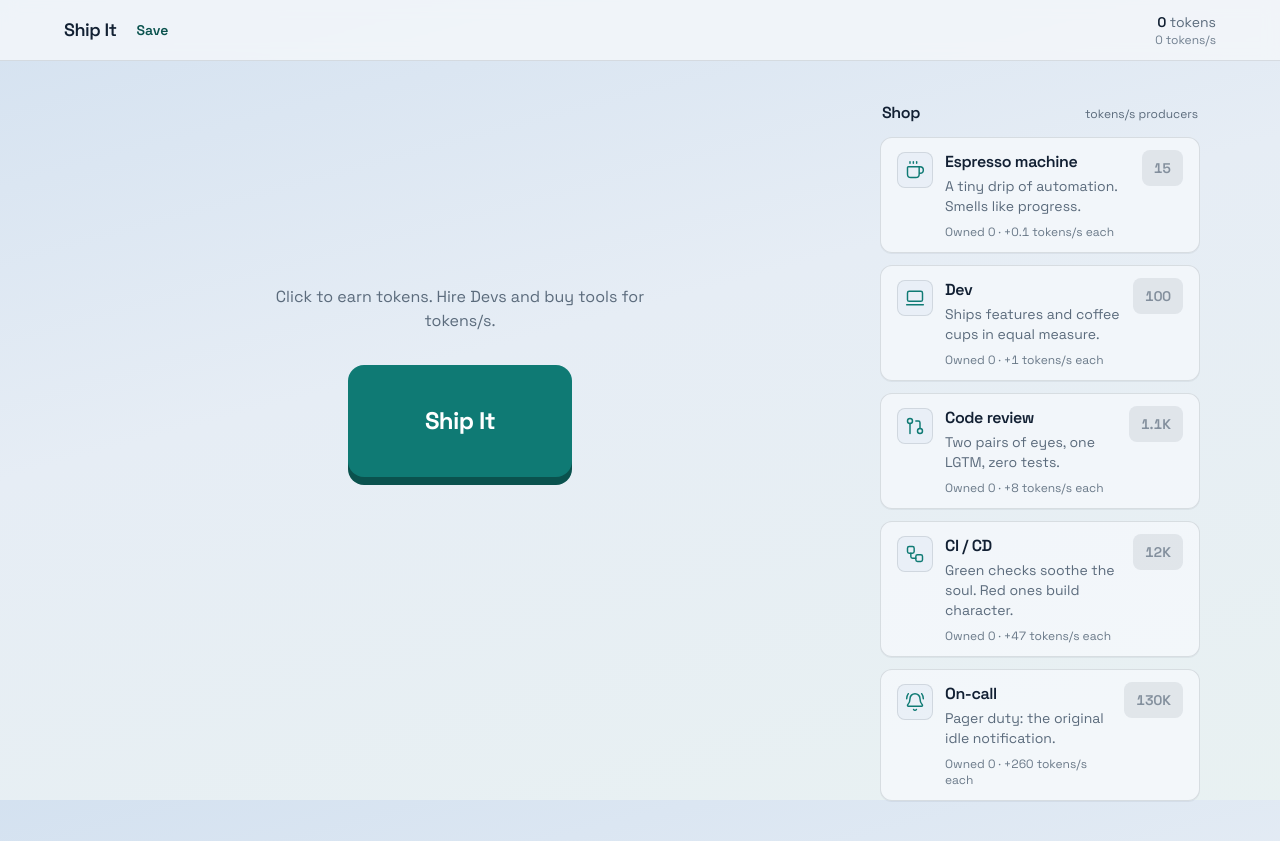
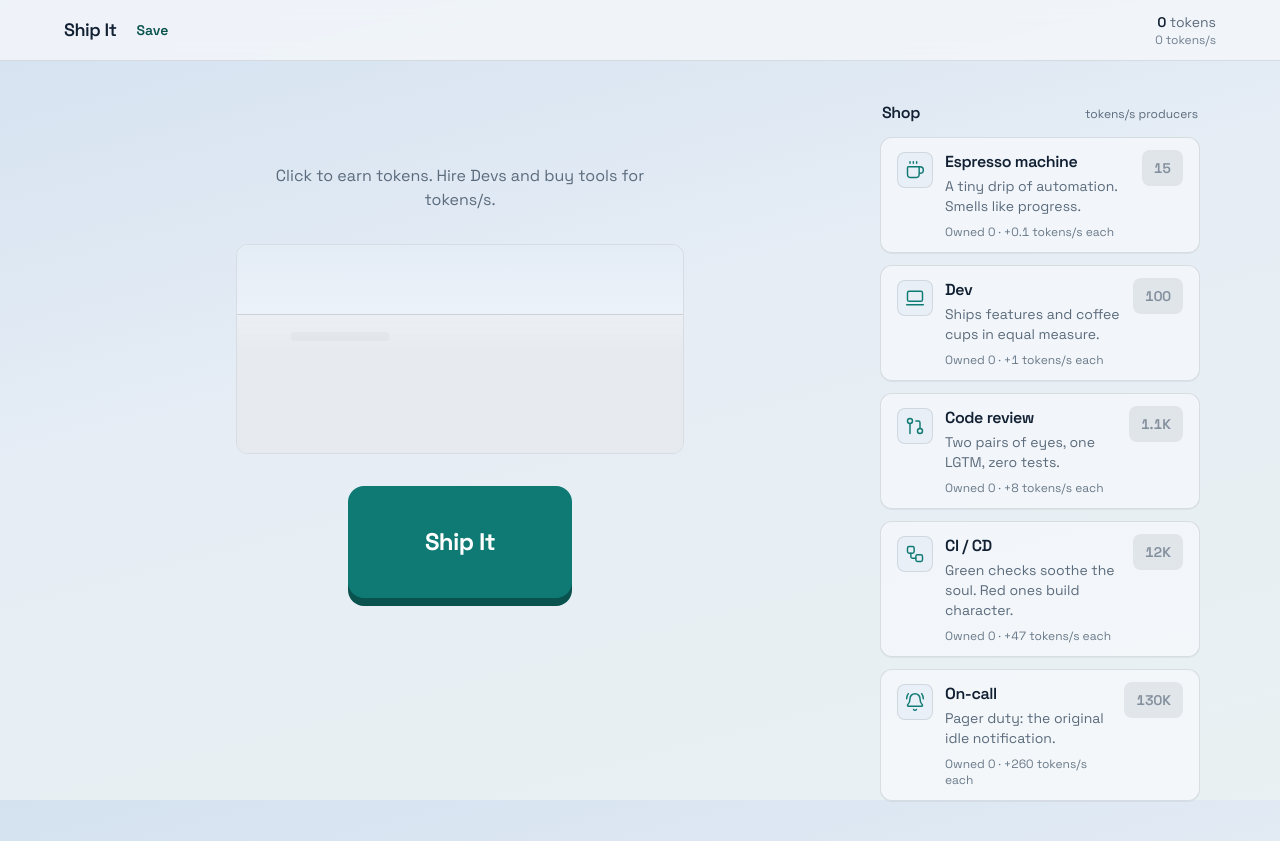
Before and after one commit to joaovictornsv/ship-it, a React (Vite) app: page / in a window 1280 px wide. Built offline with nearby package versions, Linux system fonts and the light colour scheme.

Commit message:
#7 Living office: visible Devs + LOD
- add DOM+CSS OfficeScene with Dev sprites, LOD cap (32) and ×N badge
- add milestone stages (0/1/10/25/50+) with desk densification CSS
- wire scene into PlayView; document LOD/stages in scene.md

```diff
--- a/src/app/PlayView.tsx
+++ b/src/app/PlayView.tsx
@@ -1,7 +1,8 @@
 import { ShipItButton } from '../features/click';
+import { OfficeScene } from '../features/scene';
 import { ShopRail } from '../features/shop';
 
-/** Primary clicker + shop layout (no export/import chrome). */
+/** Primary clicker + living office + shop layout (no export/import chrome). */
 export function PlayView() {
   return (
     <main className="mx-auto flex w-full max-w-6xl flex-1 flex-col gap-8 px-4 py-10 lg:flex-row lg:items-start lg:justify-between lg:gap-10">
@@ -12,6 +13,7 @@ export function PlayView() {
             Click to earn tokens. Hire Devs and buy tools for tokens/s.
           </p>
         </div>
+        <OfficeScene />
         <ShipItButton />
       </div>
       <ShopRail />
--- a/src/data/upgrades.ts
+++ b/src/data/upgrades.ts
@@ -32,7 +32,7 @@ export type UpgradeDef = {
 
 /**
  * Early ladder buildings: Cookie-style rising costs; rates are playtest starting points.
- * Scene presence for Dev / props lands with the living office (#7).
+ * Dev / Espresso scene presence: `OfficeScene` (#7).
  */
 export const ESPRESSO_MACHINE: UpgradeDef = {
   id: ESPRESSO_MACHINE_ID,
--- /dev/null
+++ b/src/features/scene/DevSprite.tsx
@@ -0,0 +1,28 @@
+type DevSpriteProps = {
+  index: number;
+  left: number;
+  top: number;
+};
+
+/**
+ * Lightweight DOM Dev — head + torso, no canvas / no image pipeline.
+ * Idle bob is CSS (`.office-dev`); disabled under prefers-reduced-motion.
+ */
+export function DevSprite({ index, left, top }: DevSpriteProps) {
+  const delayMs = (index % 8) * 120;
+  return (
+    <span
+      className="office-dev absolute flex flex-col items-center"
+      style={{
+        left: `${left}%`,
+        top: `${top}%`,
+        zIndex: Math.round(top),
+        animationDelay: `${delayMs}ms`,
+      }}
+      aria-hidden
+    >
+      <span className="office-dev-head size-2.5 rounded-full bg-[var(--ship-ink)]" />
+      <span className="office-dev-body mt-0.5 h-3.5 w-2 rounded-sm bg-[var(--ship-accent)]" />
+    </span>
+  );
+}
--- /dev/null
+++ b/src/features/scene/OfficeScene.tsx
@@ -0,0 +1,93 @@
+import { Coffee } from 'lucide-react';
+import { DEV_ID, ESPRESSO_MACHINE_ID } from '../../data/upgrades';
+import { useGameStore } from '../../game/state';
+import { DEV_SLOTS } from './devSlots';
+import { DevSprite } from './DevSprite';
+import { lodBadgeCount, visibleDevCount } from './lod';
+import { sceneStageForOwned } from './stages';
+
+/**
+ * Shared DOM+CSS living office: Devs spawn from owned count, LOD-capped,
+ * with discrete milestone stages (not continuous morphs).
+ */
+export function OfficeScene() {
+  const devOwned = useGameStore((s) => s.owned[DEV_ID] ?? 0);
+  const espressoOwned = useGameStore((s) => s.owned[ESPRESSO_MACHINE_ID] ?? 0);
+  const stage = sceneStageForOwned(devOwned);
+  const visible = visibleDevCount(devOwned);
+  const badge = lodBadgeCount(devOwned);
+
+  return (
+    <section
+      className={[
+        'office-scene relative w-full max-w-md overflow-hidden rounded-xl',
+        'border border-[var(--ship-line)]',
+        'bg-[color-mix(in_srgb,var(--ship-bg-elevated)_92%,transparent)]',
+        `office-stage-${stage.id}`,
+      ].join(' ')}
+      aria-label={`Office — ${stage.label}, ${devOwned} Dev${devOwned === 1 ? '' : 's'}`}
+      data-stage={stage.id}
+      data-dev-owned={devOwned}
+    >
+      <div className="office-sky pointer-events-none absolute inset-x-0 top-0 h-1/3" />
+      <div className="office-floor pointer-events-none absolute inset-x-0 bottom-0 h-2/3" />
+
+      <div
+        className="office-props pointer-events-none absolute inset-0"
+        aria-hidden
+      >
+        <div className="office-desk office-desk-a" />
+        <div className="office-desk office-desk-b" />
+        <div className="office-desk office-desk-c" />
+        <div className="office-desk office-desk-d" />
+        {espressoOwned > 0 ? (
+          <div className="office-espresso absolute bottom-[18%] left-[6%] flex items-end gap-1">
+            <Coffee
+              className="size-5 text-[var(--office-mug)]"
+              strokeWidth={1.75}
+              aria-hidden
+            />
+            {espressoOwned > 1 ? (
+              <span className="text-[10px] font-semibold tabular-nums text-[var(--ship-muted)]">
+                ×{espressoOwned}
+              </span>
+            ) : null}
+          </div>
+        ) : null}
+      </div>
+
+      <div className="office-crowd relative h-44 w-full sm:h-52">
+        {Array.from({ length: visible }, (_, index) => {
+          const slot = DEV_SLOTS[index]!;
+          return (
+            <DevSprite
+              key={index}
+              index={index}
+              left={slot.left}
+              top={slot.top}
+            />
+          );
+        })}
+
+        {badge !== null ? (
+          <span
+            className={[
+              'absolute right-3 top-3 rounded-lg',
+              'border border-[var(--ship-line)]',
+              'bg-[color-mix(in_srgb,var(--ship-bg-elevated)_90%,transparent)]',
+              'px-2 py-1 text-sm font-bold tabular-nums text-[var(--ship-ink)]',
+            ].join(' ')}
+            aria-label={`${badge} Devs total`}
+          >
+            ×{badge}
+          </span>
+        ) : null}
+      </div>
+
+      <p className="sr-only">
+        {stage.label}. {devOwned} Dev{devOwned === 1 ? '' : 's'} owned
+        {badge !== null ? `, showing ${visible} on screen` : ''}.
+      </p>
+    </section>
+  );
+}
--- /dev/null
+++ b/src/features/scene/devSlots.ts
@@ -0,0 +1,33 @@
+import { SCENE_SPRITE_CAP } from './lod';
+
+export type DevSlot = {
+  /** Horizontal position as % of the floor. */
+  left: number;
+  /** Vertical position as % of the floor (lower = farther back). */
+  top: number;
+};
+
+/**
+ * Deterministic floor slots for up to `SCENE_SPRITE_CAP` Devs.
+ * Slight column stagger so the crowd reads as an office, not a grid.
+ */
+function buildDevSlots(cap: number): readonly DevSlot[] {
+  const slots: DevSlot[] = [];
+  const cols = 8;
+  const rows = Math.ceil(cap / cols);
+  for (let i = 0; i < cap; i += 1) {
+    const col = i % cols;
+    const row = Math.floor(i / cols);
+    const jitterX = ((i * 17) % 7) - 3;
+    const jitterY = ((i * 13) % 5) - 2;
+    const left = 8 + (col / (cols - 1)) * 84 + jitterX * 0.35;
+    const top = 18 + (row / Math.max(rows - 1, 1)) * 62 + jitterY * 0.4;
+    slots.push({
+      left: Math.min(94, Math.max(4, left)),
+      top: Math.min(88, Math.max(12, top)),
+    });
+  }
+  return slots;
+}
+
+export const DEV_SLOTS: readonly DevSlot[] = buildDevSlots(SCENE_SPRITE_CAP);
--- a/src/features/scene/hooks.ts
+++ b/src/features/scene/hooks.ts
@@ -1,11 +1,11 @@
 import type { UpgradeId } from '../../data/upgrades';
 
 /**
- * Stub until living office (#7).
- * Shop / buy paths may call this after a successful purchase; no scene yet.
+ * Optional buy-side notify after a successful purchase.
+ * Living office reads owned counts from the game store (incl. hydrate);
+ * this hook stays available for future spawn FX without reshaping the buy path.
  */
 export function onUpgradeOwnedChanged(id: UpgradeId, owned: number): void {
   void id;
   void owned;
-  // Scene presence (Dev sprites, props) lands in issue #7.
 }
--- a/src/features/scene/index.ts
+++ b/src/features/scene/index.ts
@@ -1 +1,9 @@
 export { onUpgradeOwnedChanged } from './hooks';
+export { OfficeScene } from './OfficeScene';
+export { lodBadgeCount, SCENE_SPRITE_CAP, visibleDevCount } from './lod';
+export {
+  sceneStageForOwned,
+  SCENE_STAGES,
+  type SceneStage,
+  type SceneStageId,
+} from './stages';
--- /dev/null
+++ b/src/features/scene/lod.ts
@@ -0,0 +1,35 @@
+/**
+ * Scene LOD: cap rendered Dev sprites; show ×N badge above the cap.
+ * Cap sits mid-range of the product lean (24–48).
+ */
+
+/** Max Dev DOM sprites rendered at once. */
+export const SCENE_SPRITE_CAP = 32;
+
+/**
+ * How many Dev sprites to mount for the given owned count.
+ * Clamped to `[0, SCENE_SPRITE_CAP]`.
+ */
+export function visibleDevCount(
+  devOwned: number,
+  cap: number = SCENE_SPRITE_CAP,
+): number {
+  if (!Number.isFinite(devOwned) || devOwned <= 0) {
+    return 0;
+  }
+  return Math.min(Math.floor(devOwned), cap);
+}
+
+/**
+ * Total owned count for the LOD badge, or `null` when every Dev is rendered.
+ * Badge shows `×{count}` so the scene stays readable at 100+.
+ */
+export function lodBadgeCount(
+  devOwned: number,
+  cap: number = SCENE_SPRITE_CAP,
+): number | null {
+  if (!Number.isFinite(devOwned) || devOwned <= cap) {
+    return null;
+  }
+  return Math.floor(devOwned);
+}
--- /dev/null
+++ b/src/features/scene/stages.ts
@@ -0,0 +1,41 @@
+/**
+ * Discrete office stages keyed off Dev owned count.
+ * Crossing a threshold shifts layout / props / density — not only +1 sprite.
+ */
+
+export type SceneStageId =
+  'empty' | 'solo' | 'small-team' | 'open-plan' | 'crowded';
+
+export type SceneStage = {
+  id: SceneStageId;
+  /** Inclusive minimum Dev owned count for this stage. */
+  minOwned: number;
+  /** Short English label for docs / a11y. */
+  label: string;
+};
+
+/**
+ * Ordered ascending by `minOwned`. Highest matching threshold wins.
+ * Thresholds: 0 / 1 / 10 / 25 / 50+ (see `docs/modules/scene.md`).
+ */
+export const SCENE_STAGES: readonly SceneStage[] = [
+  { id: 'empty', minOwned: 0, label: 'Empty office' },
+  { id: 'solo', minOwned: 1, label: 'Solo hacker' },
+  { id: 'small-team', minOwned: 10, label: 'Small team' },
+  { id: 'open-plan', minOwned: 25, label: 'Open-plan densification' },
+  { id: 'crowded', minOwned: 50, label: 'Crowded office' },
+] as const;
+
+/** Resolve the active scene stage from Dev owned count. */
+export function sceneStageForOwned(devOwned: number): SceneStage {
+  const owned = Number.isFinite(devOwned)
+    ? Math.max(0, Math.floor(devOwned))
+    : 0;
+  let stage = SCENE_STAGES[0]!;
+  for (const candidate of SCENE_STAGES) {
+    if (owned >= candidate.minOwned) {
+      stage = candidate;
+    }
+  }
+  return stage;
+}
--- a/src/styles/index.css
+++ b/src/styles/index.css
@@ -62,6 +62,16 @@ body {
   }
 }
 
+@keyframes office-dev-bob {
+  0%,
+  100% {
+    transform: translate(-50%, 0);
+  }
+  50% {
+    transform: translate(-50%, -2px);
+  }
+}
+
 .ship-it-button {
   box-shadow: 0 8px 0 var(--ship-accent-deep);
 }
@@ -79,6 +89,112 @@ body {
   animation: floater-rise 700ms ease-out forwards;
 }
 
+/* Living office — local flavor vars (mugs); shell tokens stay cool slate. */
+.office-scene {
+  --office-mug: #b08968;
+  --office-floor: color-mix(
+    in srgb,
+    var(--ship-ink) 6%,
+    var(--ship-bg-elevated)
+  );
+  --office-wall: color-mix(in srgb, #c5d8ec 35%, var(--ship-bg-elevated));
+  --office-desk: color-mix(
+    in srgb,
+    var(--ship-ink) 14%,
+    var(--ship-bg-elevated)
+  );
+}
+
+.office-sky {
+  background: linear-gradient(
+    180deg,
+    var(--office-wall) 0%,
+    color-mix(in srgb, var(--office-wall) 40%, transparent) 100%
+  );
+}
+
+.office-floor {
+  background: linear-gradient(
+    180deg,
+    color-mix(in srgb, var(--office-floor) 55%, transparent) 0%,
+    var(--office-floor) 28%
+  );
+  border-top: 1px solid var(--ship-line);
+}
+
+.office-desk {
+  position: absolute;
+  height: 0.55rem;
+  border-radius: 0.2rem;
+  background: var(--office-desk);
+  opacity: 0;
+  transition: opacity 160ms ease-out;
+}
+
+.office-desk-a {
+  left: 12%;
+  top: 42%;
+  width: 22%;
+}
+
+.office-desk-b {
+  left: 42%;
+  top: 38%;
+  width: 24%;
+}
+
+.office-desk-c {
+  left: 68%;
+  top: 48%;
+  width: 20%;
+}
+
+.office-desk-d {
+  left: 28%;
+  top: 62%;
+  width: 26%;
+}
+
+.office-stage-empty .office-desk-a {
+  opacity: 0.35;
+}
+
+.office-stage-solo .office-desk-a {
+  opacity: 0.9;
+}
+
+.office-stage-solo .office-desk-b {
+  opacity: 0.4;
+}
+
+.office-stage-small-team .office-desk-a,
+.office-stage-small-team .office-desk-b,
+.office-stage-small-team .office-desk-c {
+  opacity: 0.85;
+}
+
+.office-stage-open-plan .office-desk,
+.office-stage-crowded .office-desk {
+  opacity: 0.95;
+}
+
+.office-stage-crowded .office-floor {
+  background: linear-gradient(
+    180deg,
+    color-mix(in srgb, var(--ship-accent) 8%, var(--office-floor)) 0%,
+    var(--office-floor) 40%
+  );
+}
+
+.office-dev {
+  transform: translate(-50%, 0);
+  animation: office-dev-bob 2.4s ease-in-out infinite;
+}
+
+.office-espresso {
+  z-index: 5;
+}
+
 @media (prefers-reduced-motion: reduce) {
   .ship-it-shipping {
     animation: none;
@@ -87,4 +203,12 @@ body {
   .click-floater {
     animation: floater-rise 400ms step-end forwards;
   }
+
+  .office-dev {
+    animation: none;
+  }
+
+  .office-desk {
+    transition: none;
+  }
 }
```
Also changed, not shown: 6 other files (tests, documents, lock files or other folders).
